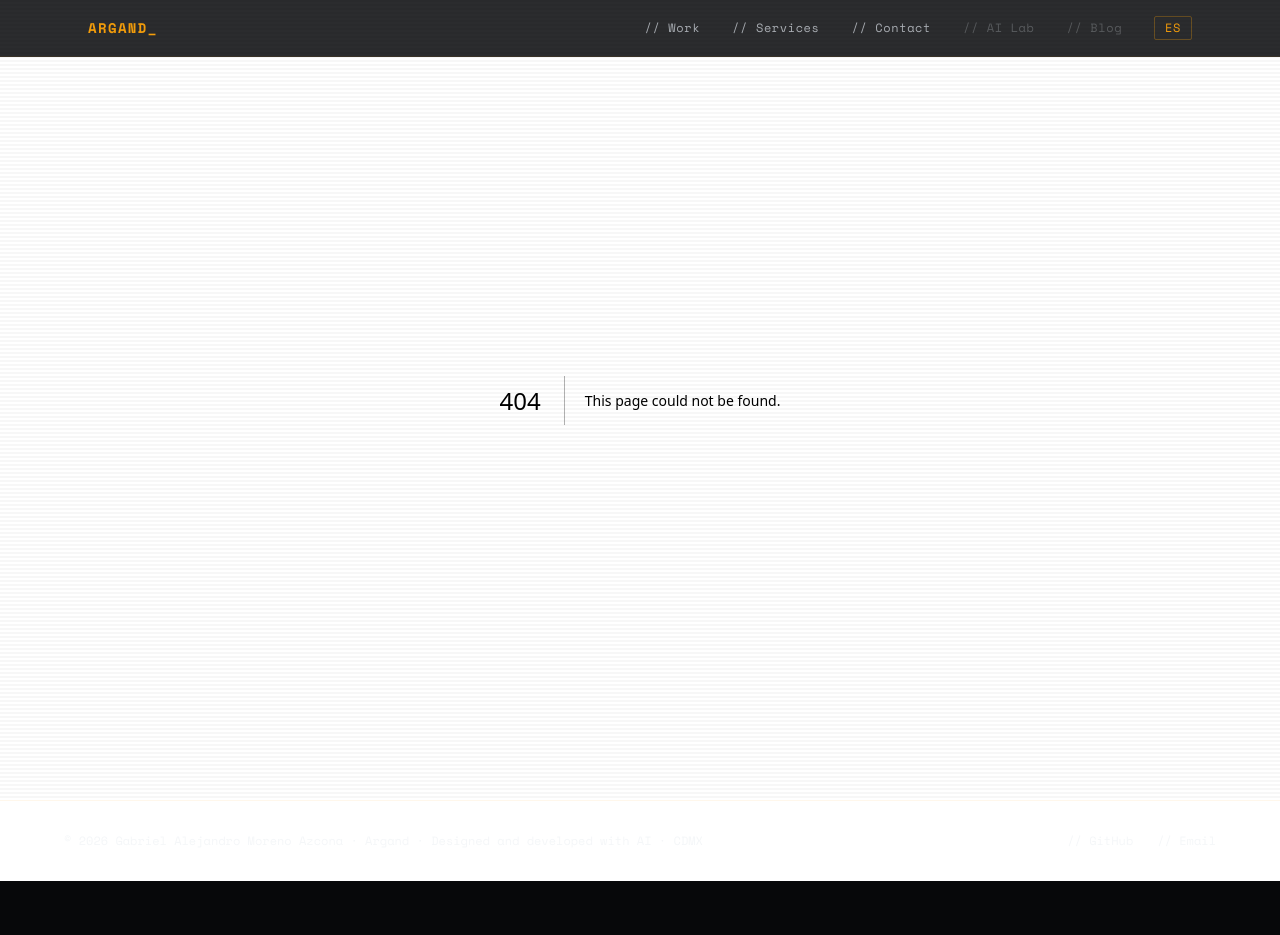
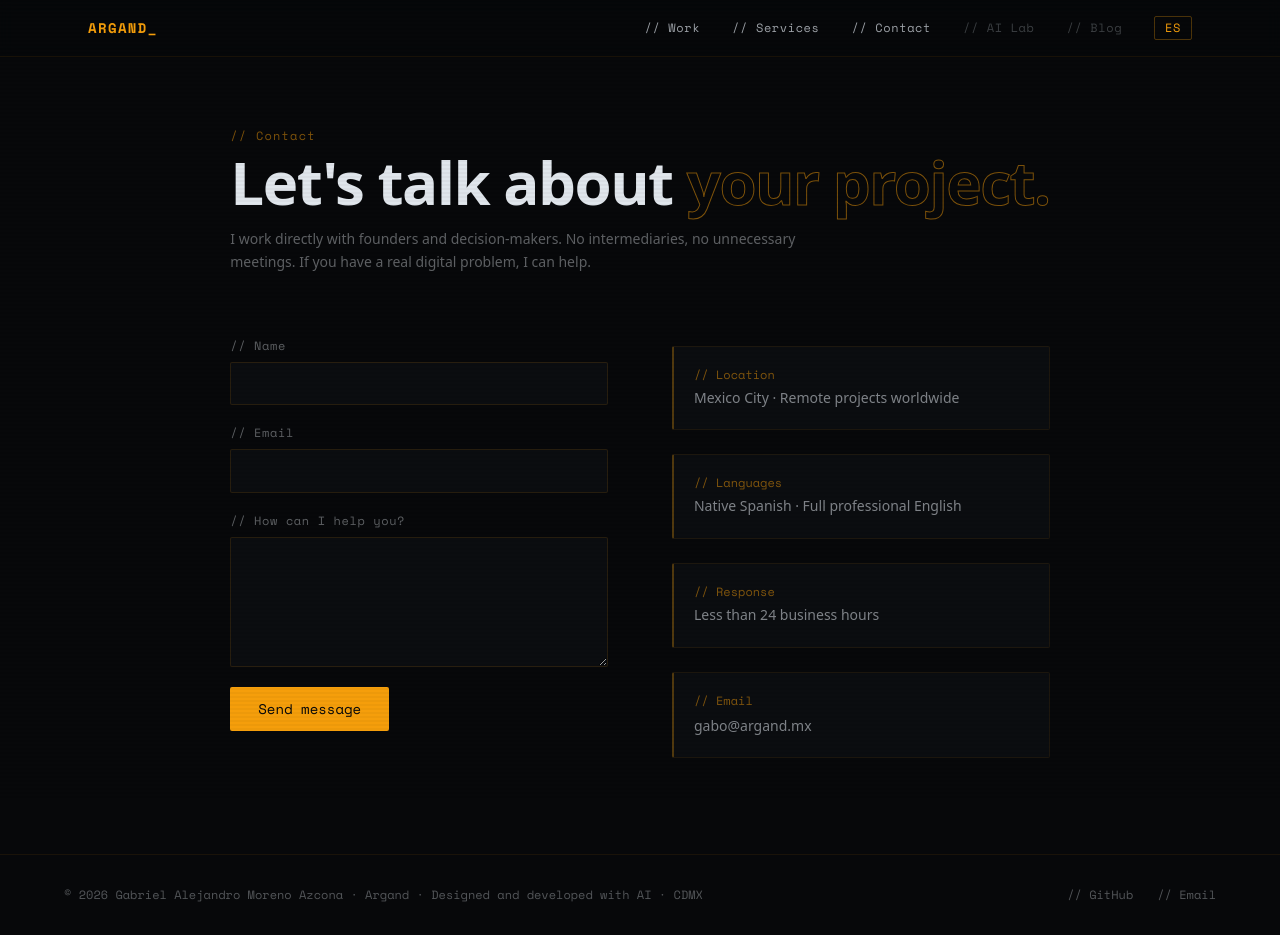
Before and after one commit to velvetfont/argand-portfolio, a Next.js app: page /contact in a window 1280 px wide. Before the commit this address had no page. Before the commit the page ends 881 px from the top, so only its background shows below. Built offline with nearby package versions, Linux system fonts and the light colour scheme.

Commit message:
Step 9: Contact page — bilingual form with Formspree placeholder, info cards, success/error states

```diff
--- /dev/null
+++ b/app/contact/page.tsx
@@ -0,0 +1,276 @@
+"use client";
+
+import { useState } from "react";
+import { useLanguage } from "@/lib/i18n";
+
+type FormState = "idle" | "submitting" | "success" | "error";
+
+export default function ContactPage() {
+  const { t, lang } = useLanguage();
+  const [formState, setFormState] = useState<FormState>("idle");
+
+  async function handleSubmit(e: React.FormEvent<HTMLFormElement>) {
+    e.preventDefault();
+    setFormState("submitting");
+
+    const form = e.currentTarget;
+    const data = new FormData(form);
+
+    try {
+      const res = await fetch("https://formspree.io/f/YOUR_FORMSPREE_ID", {
+        method: "POST",
+        body: data,
+        headers: { Accept: "application/json" },
+      });
+      if (res.ok) {
+        setFormState("success");
+        form.reset();
+      } else {
+        setFormState("error");
+      }
+    } catch {
+      setFormState("error");
+    }
+  }
+
+  const infoItems = [
+    { label: "// Location", value: t("contact.info.location") },
+    { label: "// Languages", value: t("contact.info.langs") },
+    { label: "// Response", value: t("contact.info.response") },
+  ];
+
+  return (
+    <main className="mx-auto max-w-6xl px-6 pt-32 pb-24">
+
+      {/* ── Page header ────────────────────────────────────────────── */}
+      <div className="mb-16">
+        <p
+          className="mb-2 font-mono text-xs tracking-widest"
+          style={{ color: "rgba(245,158,11,0.5)", fontFamily: "var(--font-space-mono), monospace" }}
+        >
+          // {lang === "es" ? "Contacto" : "Contact"}
+        </p>
+        <h1
+          className="mb-4 text-4xl font-semibold tracking-tight md:text-6xl"
+          style={{ color: "#e0e6ec" }}
+        >
+          {t("contact.headline.1")}{" "}
+          <span style={{ WebkitTextStroke: "1px rgba(245,158,11,0.5)", color: "transparent" }}>
+            {t("contact.headline.2")}
+          </span>
+        </h1>
+        <p
+          className="max-w-xl text-sm leading-relaxed"
+          style={{ color: "rgba(224,230,236,0.4)" }}
+        >
+          {t("contact.intro")}
+        </p>
+      </div>
+
+      {/* ── Two-column layout ───────────────────────────────────────── */}
+      <div className="grid gap-16 md:grid-cols-2">
+
+        {/* Form */}
+        <div>
+          {formState === "success" ? (
+            <div
+              className="flex flex-col gap-4 p-8"
+              style={{
+                backgroundColor: "#0b0d10",
+                border: "1px solid rgba(245,158,11,0.15)",
+                borderRadius: "2px",
+              }}
+            >
+              <p
+                className="font-mono text-xs tracking-widest"
+                style={{ color: "#f59e0b", fontFamily: "var(--font-space-mono), monospace" }}
+              >
+                // OK
+              </p>
+              <p style={{ color: "#e0e6ec" }}>
+                {lang === "es"
+                  ? "Mensaje recibido. Te respondo en menos de 24 horas hábiles."
+                  : "Message received. I'll reply within 24 business hours."}
+              </p>
+            </div>
+          ) : (
+            <form onSubmit={handleSubmit} className="flex flex-col gap-5">
+              {/* Name */}
+              <div className="flex flex-col gap-2">
+                <label
+                  htmlFor="name"
+                  className="font-mono text-xs tracking-wider"
+                  style={{ color: "rgba(224,230,236,0.4)", fontFamily: "var(--font-space-mono), monospace" }}
+                >
+                  // {t("contact.form.name")}
+                </label>
+                <input
+                  id="name"
+                  name="name"
+                  type="text"
+                  required
+                  style={{
+                    backgroundColor: "#0b0d10",
+                    border: "1px solid rgba(245,158,11,0.12)",
+                    borderRadius: "2px",
+                    color: "#e0e6ec",
+                    padding: "10px 14px",
+                    fontSize: "0.9rem",
+                    outline: "none",
+                    width: "100%",
+                  }}
+                  onFocus={(e) => { e.currentTarget.style.borderColor = "rgba(245,158,11,0.4)"; }}
+                  onBlur={(e) => { e.currentTarget.style.borderColor = "rgba(245,158,11,0.12)"; }}
+                />
+              </div>
+
+              {/* Email */}
+              <div className="flex flex-col gap-2">
+                <label
+                  htmlFor="email"
+                  className="font-mono text-xs tracking-wider"
+                  style={{ color: "rgba(224,230,236,0.4)", fontFamily: "var(--font-space-mono), monospace" }}
+                >
+                  // {t("contact.form.email")}
+                </label>
+                <input
+                  id="email"
+                  name="email"
+                  type="email"
+                  required
+                  style={{
+                    backgroundColor: "#0b0d10",
+                    border: "1px solid rgba(245,158,11,0.12)",
+                    borderRadius: "2px",
+                    color: "#e0e6ec",
+                    padding: "10px 14px",
+                    fontSize: "0.9rem",
+                    outline: "none",
+                    width: "100%",
+                  }}
+                  onFocus={(e) => { e.currentTarget.style.borderColor = "rgba(245,158,11,0.4)"; }}
+                  onBlur={(e) => { e.currentTarget.style.borderColor = "rgba(245,158,11,0.12)"; }}
+                />
+              </div>
+
+              {/* Message */}
+              <div className="flex flex-col gap-2">
+                <label
+                  htmlFor="message"
+                  className="font-mono text-xs tracking-wider"
+                  style={{ color: "rgba(224,230,236,0.4)", fontFamily: "var(--font-space-mono), monospace" }}
+                >
+                  // {t("contact.form.message")}
+                </label>
+                <textarea
+                  id="message"
+                  name="message"
+                  rows={5}
+                  required
+                  style={{
+                    backgroundColor: "#0b0d10",
+                    border: "1px solid rgba(245,158,11,0.12)",
+                    borderRadius: "2px",
+                    color: "#e0e6ec",
+                    padding: "10px 14px",
+                    fontSize: "0.9rem",
+                    outline: "none",
+                    width: "100%",
+                    resize: "vertical",
+                  }}
+                  onFocus={(e) => { e.currentTarget.style.borderColor = "rgba(245,158,11,0.4)"; }}
+                  onBlur={(e) => { e.currentTarget.style.borderColor = "rgba(245,158,11,0.12)"; }}
+                />
+              </div>
+
+              {/* Error message */}
+              {formState === "error" && (
+                <p
+                  className="font-mono text-xs"
+                  style={{ color: "#ef4444", fontFamily: "var(--font-space-mono), monospace" }}
+                >
+                  {lang === "es"
+                    ? "// Error al enviar. Intenta de nuevo."
+                    : "// Failed to send. Please try again."}
+                </p>
+              )}
+
+              {/* Submit */}
+              <button
+                type="submit"
+                disabled={formState === "submitting"}
+                className="font-mono text-sm transition-opacity hover:opacity-75 disabled:opacity-40"
+                style={{
+                  color: "#07080a",
+                  backgroundColor: "#f59e0b",
+                  padding: "12px 28px",
+                  borderRadius: "2px",
+                  fontFamily: "var(--font-space-mono), monospace",
+                  cursor: formState === "submitting" ? "wait" : "pointer",
+                  alignSelf: "flex-start",
+                }}
+              >
+                {formState === "submitting"
+                  ? (lang === "es" ? "Enviando..." : "Sending...")
+                  : t("contact.form.submit")}
+              </button>
+            </form>
+          )}
+        </div>
+
+        {/* Info column */}
+        <div className="flex flex-col gap-6 md:pt-2">
+          {infoItems.map(({ label, value }) => (
+            <div
+              key={label}
+              className="p-5"
+              style={{
+                backgroundColor: "#0b0d10",
+                border: "1px solid rgba(245,158,11,0.08)",
+                borderLeft: "2px solid rgba(245,158,11,0.3)",
+                borderRadius: "2px",
+              }}
+            >
+              <p
+                className="mb-1 font-mono text-xs"
+                style={{ color: "rgba(245,158,11,0.5)", fontFamily: "var(--font-space-mono), monospace" }}
+              >
+                {label}
+              </p>
+              <p
+                className="text-sm leading-relaxed"
+                style={{ color: "rgba(224,230,236,0.55)" }}
+              >
+                {value}
+              </p>
+            </div>
+          ))}
+
+          <div
+            className="p-5"
+            style={{
+              backgroundColor: "#0b0d10",
+              border: "1px solid rgba(245,158,11,0.08)",
+              borderLeft: "2px solid rgba(245,158,11,0.3)",
+              borderRadius: "2px",
+            }}
+          >
+            <p
+              className="mb-1 font-mono text-xs"
+              style={{ color: "rgba(245,158,11,0.5)", fontFamily: "var(--font-space-mono), monospace" }}
+            >
+              // Email
+            </p>
+            <a
+              href="mailto:gabo@argand.mx"
+              className="text-sm transition-colors hover:text-amber-400"
+              style={{ color: "rgba(224,230,236,0.55)" }}
+            >
+              gabo@argand.mx
+            </a>
+          </div>
+        </div>
+      </div>
+    </main>
+  );
+}
```
